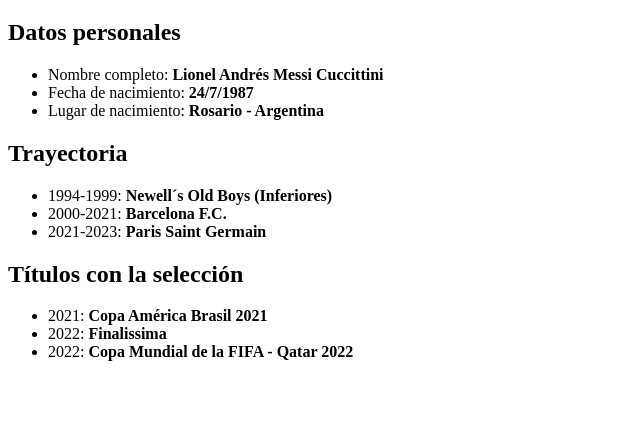
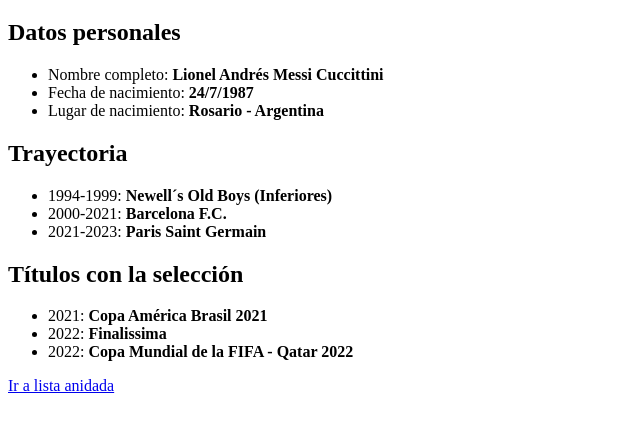
Before and after one commit to Hectorfrdezr/1ra-entrega, a plain HTML site: page index.html in a window 1280 px wide. Shown: the part 61-490 px from the top of the page, without its empty margins (0-640 px from the left). Drawn offline with Linux system fonts and the light colour scheme.

Commit message:
entrega2

```diff
--- a/index.html
+++ b/index.html
@@ -8,6 +8,7 @@
     <header>
         <h1>Curriculum Vitae de  Leonel Messi</h1>
     </header>
+
     <body>
         <main>
         <h2>Datos personales</h2>
@@ -34,6 +35,7 @@
                 <li>2022: <b>Copa Mundial de la FIFA - Qatar 2022</b></li>
             </ul>
 
+            <a href="./lista-anidada.html">Ir a lista anidada</a>
 
     </main>
 
```
